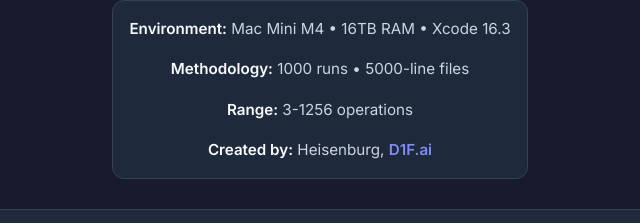
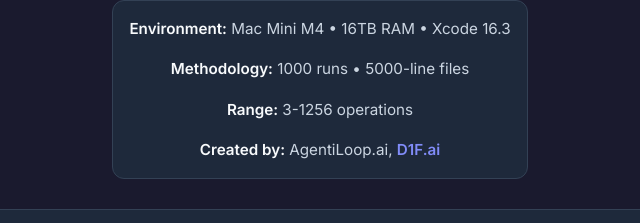
Before and after one commit to CodeFreezeAI/diff.xcf.ai, a website: page index.html in a window 1280 px wide. Shown: the part 4013-4236 px from the top of the page, 320-960 px from the left. Drawn offline with nearby package versions, Linux system fonts and the light colour scheme.

Commit message:
Rebrand: Heisenburg → AgentiLoop.ai

```diff
--- a/index.html
+++ b/index.html
@@ -4,9 +4,9 @@
     <meta charset="UTF-8">
     <meta name="viewport" content="width=device-width, initial-scale=1.0">
     <title>D1F MultiLineDiff - The Milkyway's Best Diff Swift Package D1F</title>
-    <meta name="description" content="D1F Dee One Eff Revolutionary Swift diffing library with AI integration, ASCII diffs, and lightning-fast performance. Created by Heisenburg © d1f.ai">
-    <meta name="keywords" content="diff, swift, AI, ASCII, code, algorithm, performance, d1f.ai, heisenburg">
-    <meta name="author" content="Heisenburg, d1f.ai">
+    <meta name="description" content="D1F Dee One Eff Revolutionary Swift diffing library with AI integration, ASCII diffs, and lightning-fast performance. Created by AgentiLoop.ai © d1f.ai">
+    <meta name="keywords" content="diff, swift, AI, ASCII, code, algorithm, performance, d1f.ai, agentiloop">
+    <meta name="author" content="AgentiLoop.ai, d1f.ai">
 
     <!-- Open Graph / Facebook -->
     <meta property="og:type" content="website">
@@ -1084,7 +1084,7 @@ let base64Diff = try MultiLineDiff.createBase64Diff(
                     <p><strong>Environment:</strong> Mac Mini M4 • 16TB RAM • Xcode 16.3</p>
                     <p><strong>Methodology:</strong> 1000 runs • 5000-line files</p>
                     <p><strong>Range:</strong> 3-1256 operations</p>
-                    <p><strong>Created by:</strong> Heisenburg, <a href="https://d1f.ai" target="_blank">D1F.ai</a></p>
+                    <p><strong>Created by:</strong> AgentiLoop.ai, <a href="https://d1f.ai" target="_blank">D1F.ai</a></p>
                 </div>
             </div>
             <div class="performance-content">
@@ -1299,7 +1299,7 @@ let base64Diff = try MultiLineDiff.createBase64Diff(
             </div>
             <div class="footer-bottom">
                 <div class="footer-copyright">
-                    <p>&copy; 2025 Heisenburg, <a href="https://d1f.ai" target="_blank">D1F.ai</a>. All rights reserved.</p>
+                    <p>&copy; 2025 AgentiLoop.ai, <a href="https://d1f.ai" target="_blank">D1F.ai</a>. All rights reserved.</p>
                 </div>
             </div>
         </div>
--- a/js/algorithms.js
+++ b/js/algorithms.js
@@ -1,5 +1,5 @@
 // MultiLineDiff Algorithms - JavaScript Implementation
-// Based on the Swift MultiLineDiff library by Heisenburg
+// Based on the Swift MultiLineDiff library by AgentiLoop.ai
 
 class DiffOperation {
     constructor(type, value) {
--- a/package.json
+++ b/package.json
@@ -25,7 +25,7 @@
     "d1f.ai",
     "todd-bruss"
   ],
-  "author": "Heisenburg <todd@d1f.ai>",
+  "author": "AgentiLoop.ai <agent@agentiloop.ai>",
   "license": "MIT",
   "homepage": "https://d1f.ai",
   "repository": {
```
